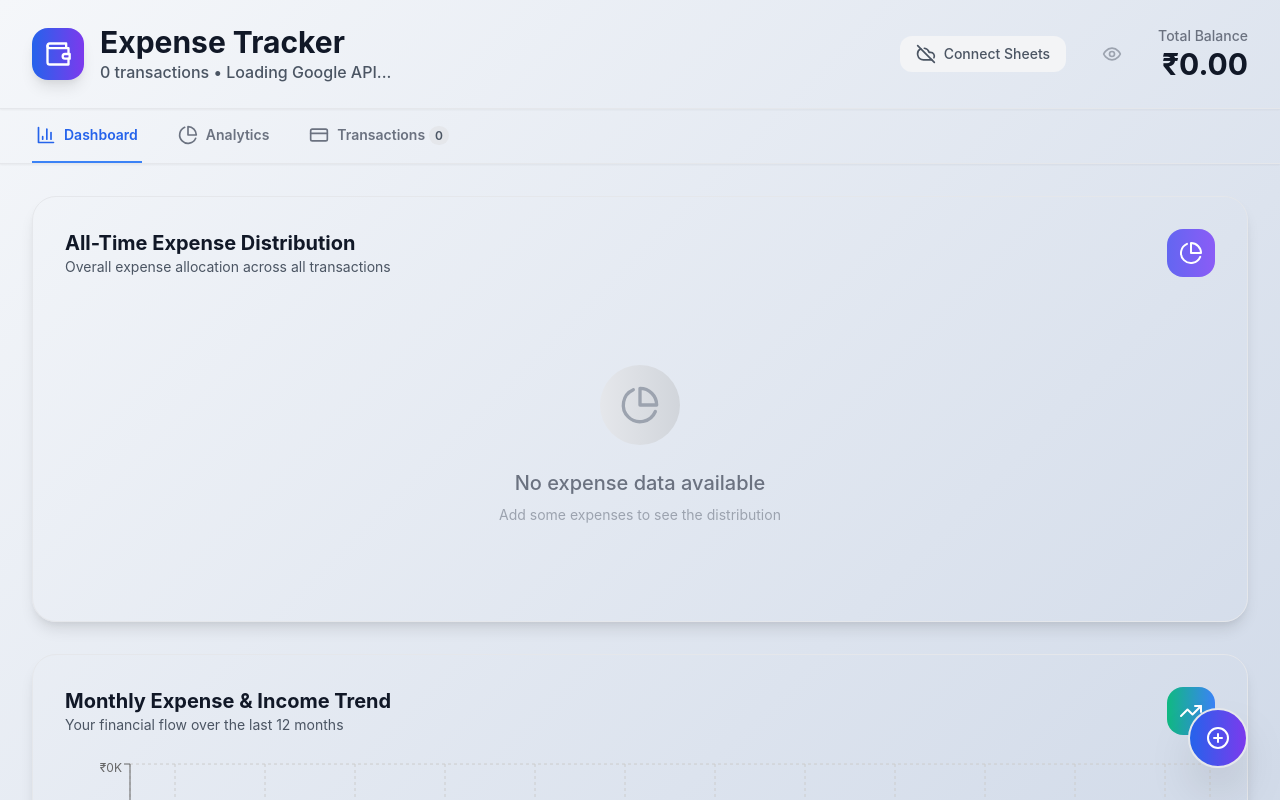
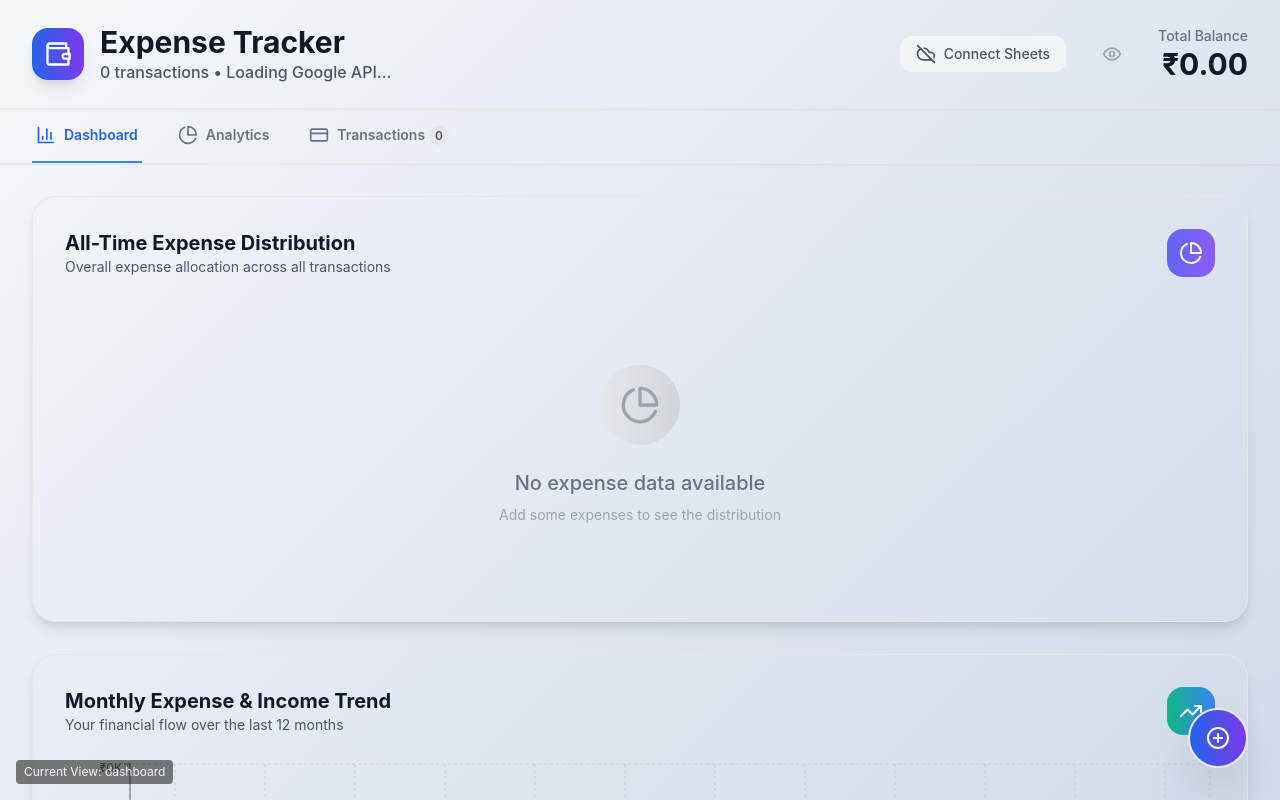
Before and after one commit to Hspatel1312/my-expense-tracker, a React (Create React App) app: page / in a window 1280 px wide. Shown: the top 800 px of the page. Built offline with nearby package versions, Linux system fonts and the light colour scheme; the HTML template or start-up script is replaced by a standard one.

Commit message:
Update App.jsx

```diff
--- a/src/App.jsx
+++ b/src/App.jsx
@@ -284,7 +284,10 @@ const App = () => {
               return (
                 <button
                   key={item.id}
-                  onClick={() => setCurrentView(item.id)}
+                  onClick={() => {
+                    console.log('🔄 Navigation: Switching from', currentView, 'to', item.id);
+                    setCurrentView(item.id);
+                  }}
                   className={`py-3 sm:py-4 px-4 sm:px-1 border-b-2 font-semibold text-xs sm:text-sm transition-all duration-300 whitespace-nowrap flex-shrink-0 min-w-0 ${
                     currentView === item.id
                       ? 'border-blue-500 text-blue-600 bg-blue-50/80'
@@ -362,18 +365,29 @@ const App = () => {
         {/* Main Content */}
         <div className="relative">
           {currentView === 'dashboard' && (
+            <div key="dashboard-view">
               <DashboardView expenseTracker={expenseTracker} googleSheets={googleSheets} />
+            </div>
           )}
           {currentView === 'analytics' && (
+            <div key="analytics-view">
               <AnalyticsView expenseTracker={expenseTracker} />
+            </div>
           )}
           {currentView === 'transactions' && (
+            <div key="transactions-view">
               <TransactionsView
                 expenseTracker={expenseTracker}
                 onEditTransaction={handleEditTransaction}
                 onDeleteTransaction={handleDeleteTransaction}
               />
+            </div>
           )}
+
+          {/* Debug info */}
+          <div className="fixed bottom-4 left-4 bg-black text-white px-2 py-1 rounded text-xs opacity-50">
+            Current View: {currentView}
+          </div>
         </div>
       </div>
 
```
Lines whose indentation alone changed are shown as unchanged.
